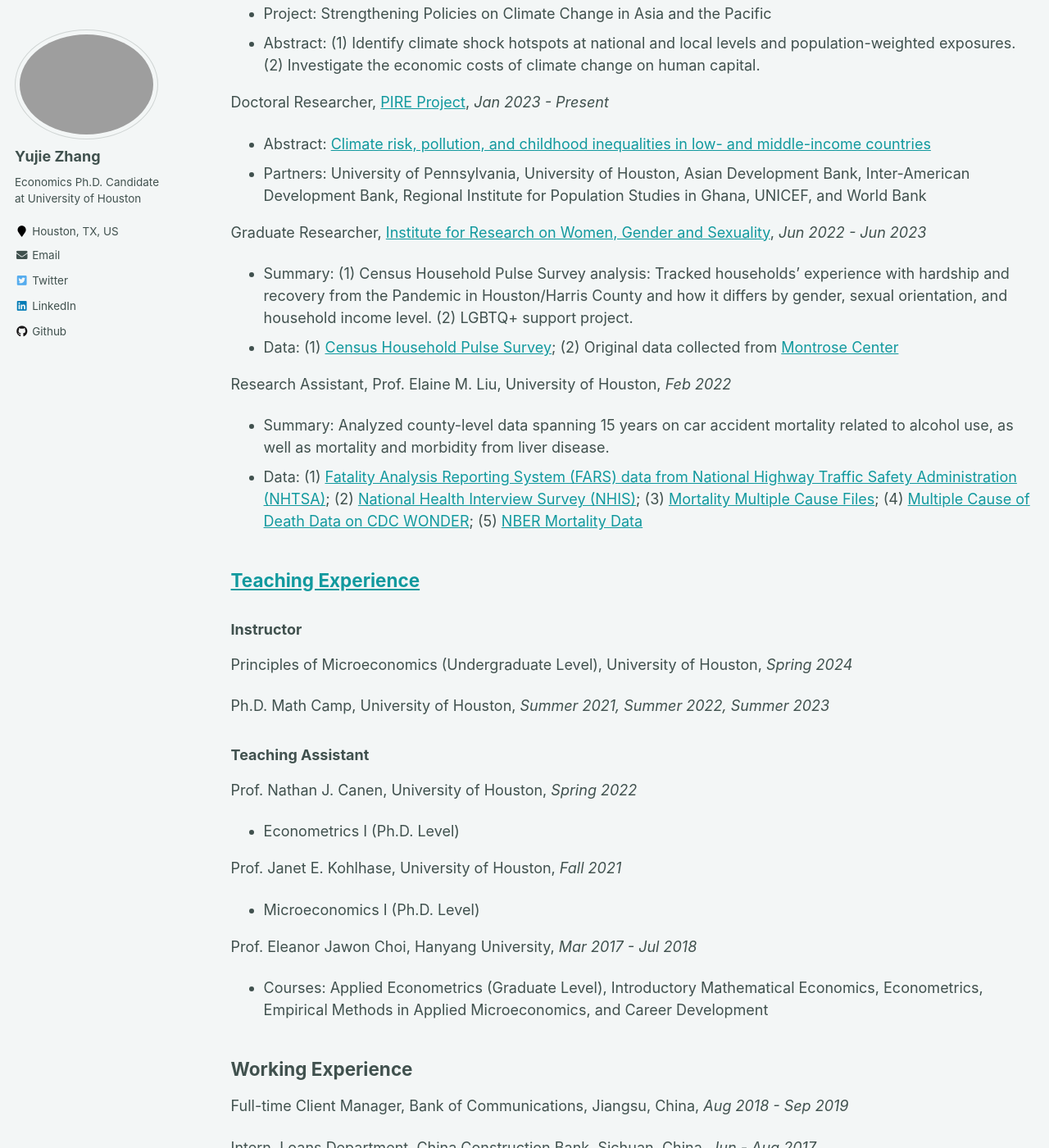
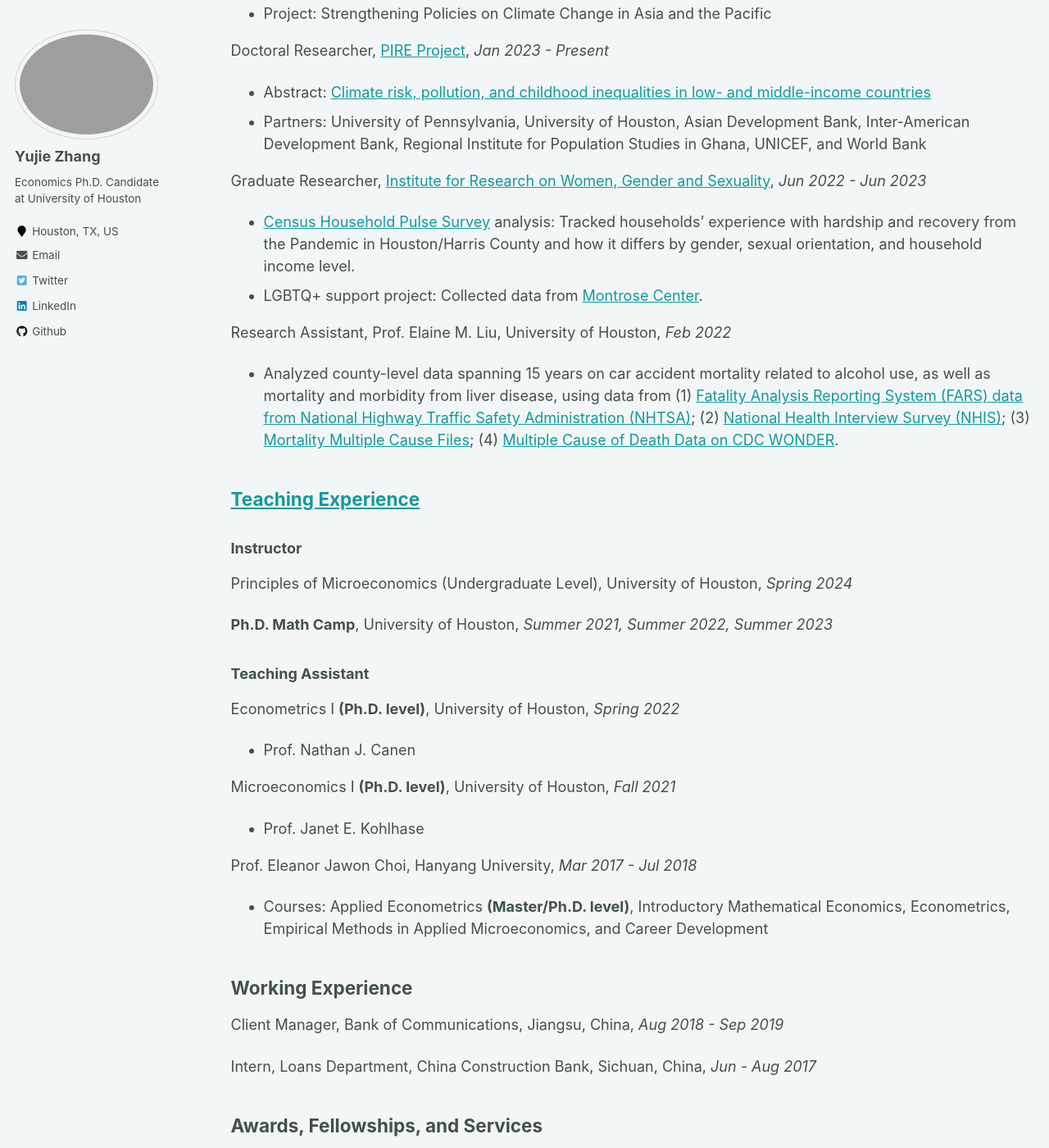
Before and after one commit to yujiezhangecon/yujiezhangecon.github.io, a Jekyll site: the page built from _pages/cv.md, in a window 1280 px wide and 1400 px high, scrolled down 546 px. Shown: the whole window at 82% size. Built offline with Jekyll 4.4.1, drawn with Linux system fonts in a browser that asks for light colours.

Commit message:
Update cv.md

```diff
--- a/_pages/cv.md
+++ b/_pages/cv.md
@@ -12,7 +12,6 @@ redirect_from:
 Download Link: <a href="/YujieZhang_CV.pdf">CV</a> and <a href="/YujieZhang_Resume.pdf">Resume</a>.
 
 
-
 Education
 ------
 
@@ -23,13 +22,11 @@ M.A. in Economics and Finance, [Hanyang University](https://econ.hanyang.ac.kr/)
 B.E. in Ocean and Naval Engineering, [Tianjin University](http://www.tju.edu.cn/english/index.htm), China, *2016*
 
 
-
 [Research Experience](https://yujiezhangecon.github.io/research/)
 ------
 
 Consultant, [Asian Development Bank](https://www.adb.org/), *Jul 2024 - Present*
 - Project: Strengthening Policies on Climate Change in Asia and the Pacific
-- Abstract: (1) Identify climate shock hotspots at national and local levels and population-weighted exposures. (2) Investigate the economic costs of climate change on human capital.
 
 Doctoral Researcher, [PIRE Project](https://beta.nsf.gov/funding/opportunities/partnerships-international-research-education-pire-0), *Jan 2023 - Present*
 
@@ -37,25 +34,21 @@ Doctoral Researcher, [PIRE Project](https://beta.nsf.gov/funding/opportunities/p
 - Partners: University of Pennsylvania, University of Houston, Asian Development Bank, Inter-American Development Bank, Regional Institute for Population Studies in Ghana, UNICEF, and World Bank
 
 Graduate Researcher, [Institute for Research on Women, Gender and Sexuality](https://uh.edu/class/ws/irwgs/), *Jun 2022 - Jun 2023*
-- Summary: (1) Census Household Pulse Survey analysis: Tracked households' experience with hardship and recovery from the Pandemic in Houston/Harris County and how it differs by gender, sexual orientation, and household income level. (2) LGBTQ+ support project.
-- Data:
-	(1) [Census Household Pulse Survey](https://www.census.gov/householdpulsedata);
-	(2) Original data collected from [Montrose Center](https://montrosecenter.org/)
+- [Census Household Pulse Survey](https://www.census.gov/householdpulsedata) analysis: Tracked households' experience with hardship and recovery from the Pandemic in Houston/Harris County and how it differs by gender, sexual orientation, and household income level.
+- LGBTQ+ support project: Collected data from [Montrose Center](https://montrosecenter.org/).
 
 Research Assistant, Prof. Elaine M. Liu, University of Houston, *Feb 2022*
-- Summary: Analyzed county-level data spanning 15 years on car accident mortality related to alcohol use, as well as mortality and morbidity from liver disease.
-- Data:
-	(1) [Fatality Analysis Reporting System (FARS) data from National Highway Traffic Safety Administration (NHTSA)](https://www.nhtsa.gov/research-data/fatality-analysis-reporting-system-fars);
+- Analyzed county-level data spanning 15 years on car accident mortality related to alcohol use, as well as mortality and morbidity from liver disease, using data from (1) [Fatality Analysis Reporting System (FARS) data from National Highway Traffic Safety Administration (NHTSA)](https://www.nhtsa.gov/research-data/fatality-analysis-reporting-system-fars);
 	(2) [National Health Interview Survey (NHIS)](https://www.cdc.gov/nchs/nhis/data-questionnaires-documentation.htm);
 	(3) [Mortality Multiple Cause Files](https://www.cdc.gov/nchs/data_access/VitalStatsOnline.htm#Mortality_Multiple);
-	(4) [Multiple Cause of Death Data on CDC WONDER](https://wonder.cdc.gov/mcd.html);
-	(5) [NBER Mortality Data](https://www.nber.org/research/data/mortality-data-vital-statistics-nchs-multiple-cause-death-data)
+	(4) [Multiple Cause of Death Data on CDC WONDER](https://wonder.cdc.gov/mcd.html).
 
 <!--
+(5) [NBER Mortality Data](https://www.nber.org/research/data/mortality-data-vital-statistics-nchs-multiple-cause-death-data)
+
 Research Assistant, Prof. Yuyu Chen, Peking University, *Nov - Dec 2020*
 - Summary: Completed data collection, collation, and cleaning for over 200 local officials from prefecture-level cities in the provinces of Guangdong, Shandong, Shanxi, and Neimenggu, for a project on local officials and economic development.
 -->
-
 
 
 [Teaching Experience](https://yujiezhangecon.github.io/teaching/)
@@ -65,28 +58,26 @@ Research Assistant, Prof. Yuyu Chen, Peking University, *Nov - Dec 2020*
 
 Principles of Microeconomics (Undergraduate Level), University of Houston, *Spring 2024*
 
-Ph.D. Math Camp, University of Houston, *Summer 2021, Summer 2022, Summer 2023*
+**Ph.D. Math Camp**, University of Houston, *Summer 2021, Summer 2022, Summer 2023*
 
 ### Teaching Assistant
 
-Prof. Nathan J. Canen, University of Houston, *Spring 2022*
-- Econometrics I (Ph.D. Level)
+Econometrics I **(Ph.D. level)**, University of Houston, *Spring 2022*
+- Prof. Nathan J. Canen
 
-Prof. Janet E. Kohlhase, University of Houston, *Fall 2021*
-- Microeconomics I (Ph.D. Level)
+Microeconomics I **(Ph.D. level)**, University of Houston, *Fall 2021*
+- Prof. Janet E. Kohlhase
 
 Prof. Eleanor Jawon Choi, Hanyang University, *Mar 2017 - Jul 2018*
-- Courses: Applied Econometrics (Graduate Level), Introductory Mathematical Economics, Econometrics, Empirical Methods in Applied Microeconomics, and Career Development
-
+- Courses: Applied Econometrics **(Master/Ph.D. level)**, Introductory Mathematical Economics, Econometrics, Empirical Methods in Applied Microeconomics, and Career Development
 
 
 Working Experience
 ------
 
-Full-time Client Manager, Bank of Communications, Jiangsu, China, *Aug 2018 - Sep 2019*
+Client Manager, Bank of Communications, Jiangsu, China, *Aug 2018 - Sep 2019*
 
 Intern, Loans Department, China Construction Bank, Sichuan, China, *Jun - Aug 2017*
-
 
 
 Awards, Fellowships, and Services
```
